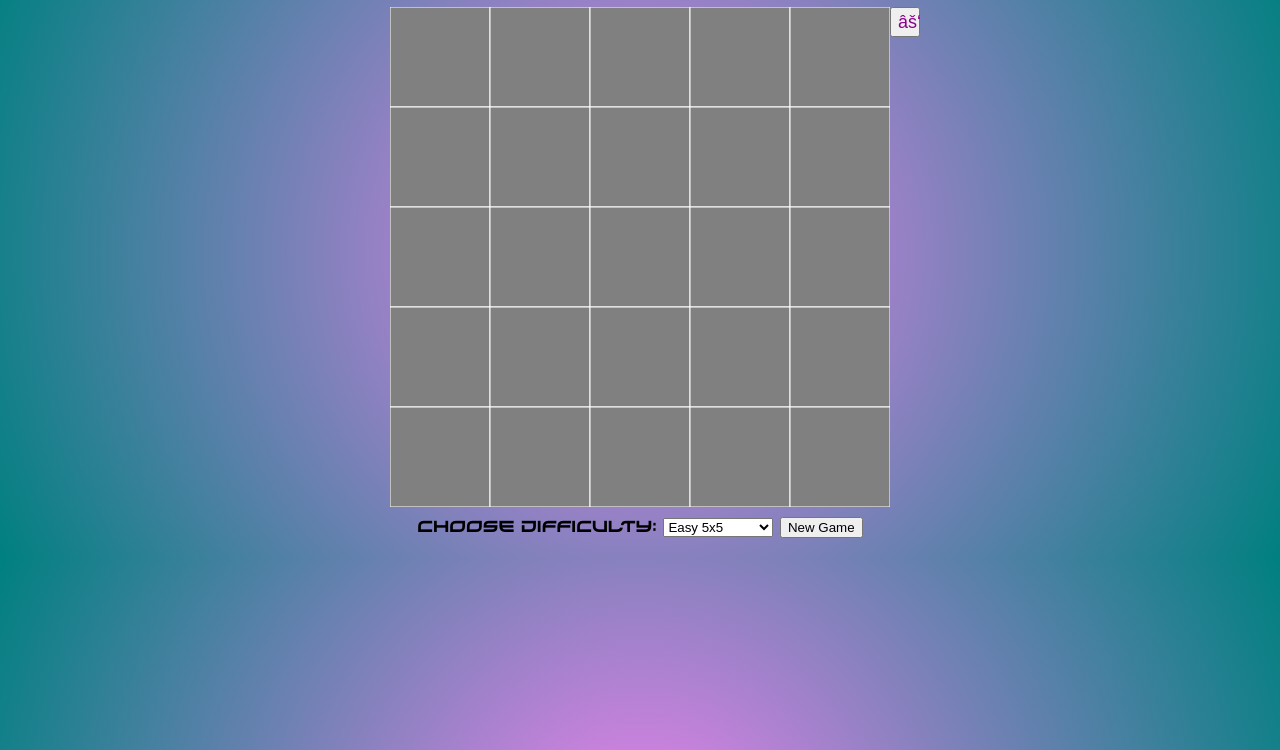
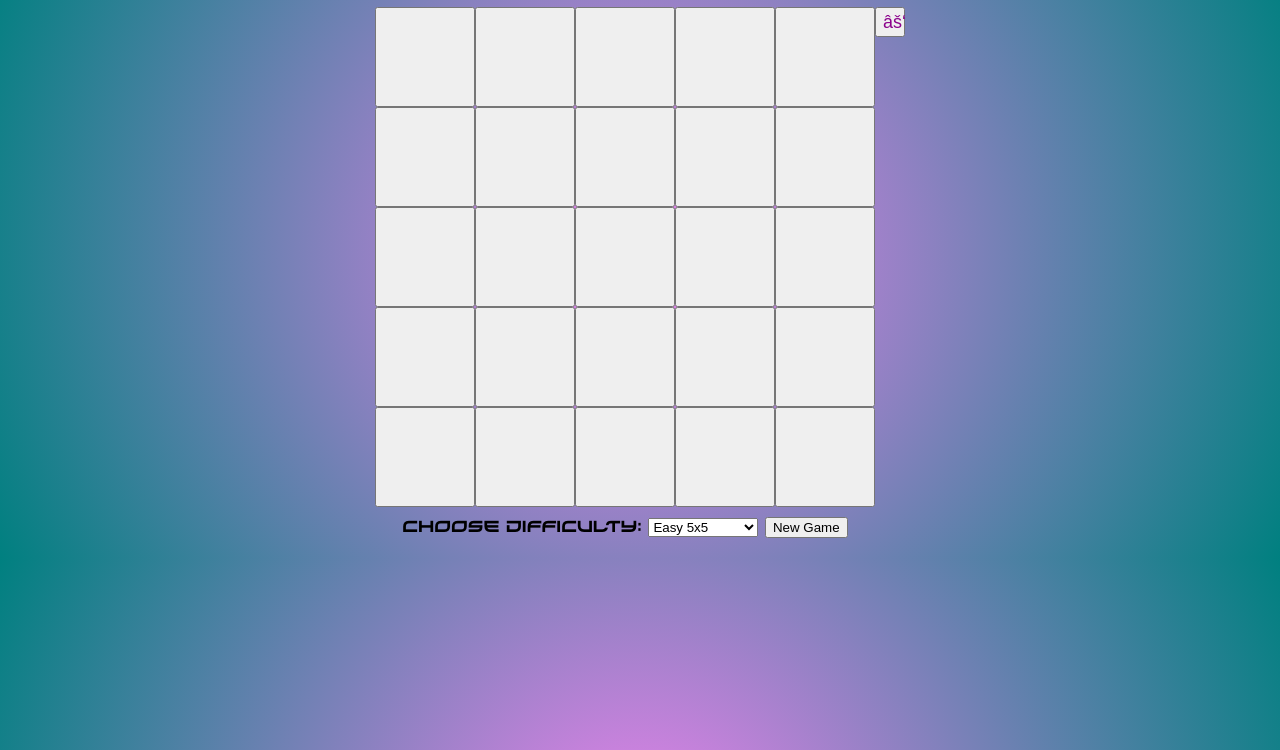
Before and after one commit to brybry129/Minesweeper, a plain HTML site: page index.html in a window 1280 px wide. Shown: the part 50-800 px from the top of the page. Drawn offline with Linux system fonts and the light colour scheme.

Commit message:
Reworked the game area to use a grid of button inputs instead of a canvas

```diff
--- a/index.html
+++ b/index.html
@@ -10,7 +10,7 @@
 <body>
     <h1>Minesweeper</h1>
     <div class="grid-container">
-        <canvas id="gameArea" width="500" height="500"></canvas>
+        <div id="gameArea"></div>
         <button id="flag">⚑</button>
         <div class="dropdown">
             <label for="difficulty">Choose difficulty:</label>
--- a/mineGame.js
+++ b/mineGame.js
@@ -53,6 +53,7 @@ class MineGame
 
     // Assign the number of mines in random locations
     randomlyAssignMines() {
+
         // Assign mines to random location
         let minesAdded = 0;
         while (minesAdded < this.mineCount)
--- a/minesweeper.js
+++ b/minesweeper.js
@@ -19,10 +19,6 @@ function domLoaded()
     const flagButton = document.getElementById("flag");
     flagButton.addEventListener("click", toggleFlag);
 
-    // Click event listener for canvas
-    const canvas = document.getElementById("gameArea");
-    canvas.addEventListener("click", canvasClicked);
-
     // Start new easy game
     newGame("easy");
 
@@ -33,11 +29,54 @@ function domLoaded()
 // Handles new game click event. Resets to a new game, resets game info paragraph
 function newGame(difficulty)
 {
+    // Create new game object
     game = new MineGame(difficulty);
 
+    // Set grid size
+    document.getElementById("gameArea").style.gridTemplateColumns = "repeat(" + game.colCount + ", auto)";
+    document.getElementById("gameArea").style.gridTemplateRows = "repeat(" + game.rowCount + ", auto)";
+
+    // Create tiles
+    createGameTiles();
+
+    // Reset Game Info area
     const gameInfo = document.getElementById("gameInfo");
     gameInfo.textContent = "";
     game.flagOn = false;
+}
+
+// Handles creating buttons for game area
+function createGameTiles()
+{
+    // Remove all old tiles
+    let gameArea = document.getElementById("gameArea");
+    gameArea.innerHTML = "";
+
+    // Loop through game grid and create buttons for each one
+    for (let row = 0; row < game.rowCount; row++)
+    {
+        for (let col = 0; col < game.colCount; col++)
+        {
+            let tile = game.getTile(row, col);
+            let button = document.createElement('input');
+            button.classList.add("tile");
+            button.id = "r" + row + "c" + col;
+            button.type = "button";
+            if (tile.mine)
+            {
+                button.value = "💥";
+            }
+            else
+            {
+                button.value = tile.numMines;
+            }
+
+            // Add event listener to button
+            button.addEventListener("click", function(){clickTile(row, col)});
+
+            gameArea.appendChild(button);
+        }
+    }
 }
 
 // Handles flag clicked event. Toggle flag button
@@ -45,38 +84,20 @@ function toggleFlag()
 {
     let flagButton = document.getElementById("flag");
 
+    // Highlight flag button when toggled on
     if (!flagOn)
     {
         flagButton.classList.add("highlight");
     }
     else
     {
-        flagButton.classList.remove("highlight")
+        flagButton.classList.remove("highlight");
     }
     flagOn = !flagOn;
 }
 
-// Handles canvas clicked events
-function canvasClicked(e)
-{
-    // Get the canvas and bounding client rectangle
-    const canvas = e.target;
-    const rect = canvas.getBoundingClientRect();
-
-    // Compute click coordinates, relative to canvas
-    const x = e.clientX - rect.left;
-    const y = e.clientY - rect.top;
-
-    // Convert from pixel coordinates to row and column
-    const row = Math.floor(y * game.rowCount / canvas.height);
-    const col = Math.floor(x * game.colCount / canvas.width);
-
-    // Call clickTile
-    clickTile(row, col, flagOn);
-}
-
 // Handles a click on a tile. Reveals tile and checks if game is won or lost
-function clickTile(row, col, flagOn)
+function clickTile(row, col)
 {
     // Ignore click if game is already won or lost
     if (game.won || game.lose)
@@ -85,7 +106,6 @@ function clickTile(row, col, flagOn)
     }
 
     game.tileClicked(row, col, flagOn);
-    console.log(game.won);
 
     // Check if game won
     if (game.won)
@@ -106,54 +126,25 @@ function render()
     // Request next animation frame in advance
     window.requestAnimationFrame(render);
 
-    let canvas = document.getElementById("gameArea");
-    let ctx = canvas.getContext('2d');
-
-    // Computer width and height of a tile's rectangle on the canvas
-    const tileWidth = canvas.width / game.colCount;
-    const tileHeight = canvas.height / game.rowCount;
-
-    // Get the tile
     for (let row = 0; row < game.rowCount; row++)
     {
         for (let col = 0; col < game.colCount; col++)
         {
-            let currentTile = game.getTile(row, col);
-
-            // Fill the tile rectangle
-            ctx.fillStyle = "gray";
-            ctx.fillRect(tileWidth * col, tileHeight * row, tileWidth, tileHeight);
-
-            // Draw a thin white border to make each tile visually distinct
-            ctx.strokeStyle = "white";
-            ctx.strokeRect(tileWidth * col, tileHeight * row, tileWidth, tileHeight);
-
-            ctx.font = "50pt Arial";
-
-            // Check if tile is flagged
-            if (currentTile.flagged)
+            let tile = game.getTile(row, col);
+            let button = document.getElementById("r" + row + "c" + col);
+            // Check if tile is revealed
+            if (tile.revealed)
             {
-                ctx.fillStyle = "darkmagenta";
-                ctx.fillText("⚑", tileWidth * col + (tileWidth/2) - 20, tileHeight * row + (tileHeight/2) + 20);
+                button.style.fontSize = "100%";
             }
-            // Check if tile is revealed and not a mine
-            else if (currentTile.revealed && !currentTile.mine)
+            else if (tile.flagged)
             {
-                ctx.fillStyle = "white";
-                ctx.fillText(currentTile.numMines, tileWidth * col + (tileWidth/2) - 20, tileHeight * row + (tileHeight/2) + 20);
+                // Figure out how to get flag to show
             }
-            // Check if tile is revealed and is a mine
-            else if (currentTile.revealed && currentTile.mine)
-            {
-                ctx.fillStyle = "red";
-                ctx.fillText("M", tileWidth * col + (tileWidth/2) - 20, tileHeight * row + (tileWidth/2) + 20); //temporary placeholder for mine image
-            }
-            // Tile is not revealed and not flagged
             else
             {
-                //ctx.fillStyle = "gray";
+                button.style.fontSize = "0";
             }
-
         }
     }
 }
--- a/style.css
+++ b/style.css
@@ -20,10 +20,17 @@ h1
 .grid-container
 {
     display: grid;
-    width: 500px;
+    width: 530px;
     grid-template-rows: auto auto auto;
     grid-template-columns: auto auto;
     margin: 10px auto;
+}
+
+#gameArea
+{
+    display: grid;
+    width: 500px;
+    gap: 0;
 }
 
 #flag
@@ -56,3 +63,11 @@ p
 {
     text-align: center;
 }
+
+.tile
+{
+    width: 100px;
+    height: 100px;
+    margin: auto;
+    font-size: 0px;
+}
```
